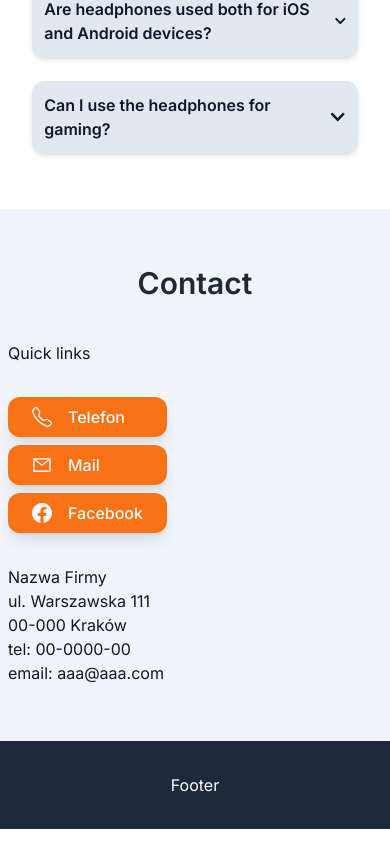
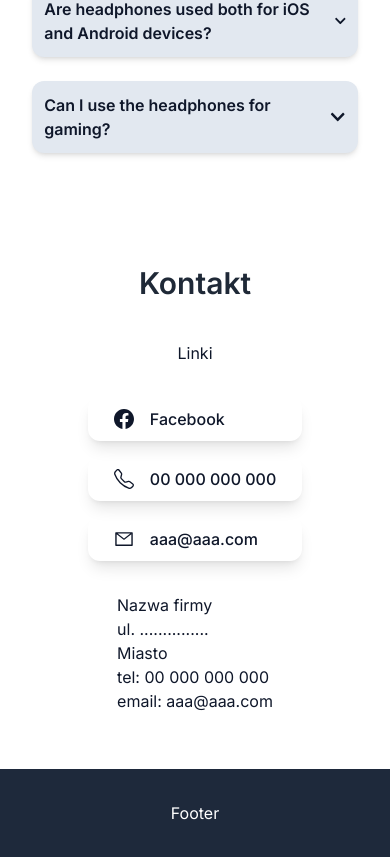
Before and after one commit to davidkrupa/services_web, a Next.js app: page / in a window 390 px wide. Shown: the part 7417-8274 px from the top of the page. Before the commit the page ends 8246 px from the top, so only its background shows below. Built offline with nearby package versions, Linux system fonts and the light colour scheme.

Commit message:
responsiveness and effects on contact component

```diff
--- a/containers/Contact.jsx
+++ b/containers/Contact.jsx
@@ -6,40 +6,62 @@ const Contact = () => {
   return (
     <div
       id="contact"
-      className="flex flex-col justify-center items-center w-full px-2 sm:px-6 py-14 gap-10 bg-slate-100"
+      className="flex flex-col justify-center items-center w-full px-2 sm:px-6 py-14 gap-10 bg-primary-50"
     >
-      <h2 className="text-3xl text-gray-800 font-semibold">Contact</h2>
+      <h2 className="text-3xl text-gray-800 text-center font-semibold">
+        Kontakt
+      </h2>
       <div className="flex flex-col sm:flex-row justify-around items-start w-full gap-8 sm:gap-16">
-        <div>Quick links</div>
-        <div className="flex flex-col justify-center items-start gap-2">
-          <a className="px-6 py-2 w-full rounded-xl text-slate-50  font-medium shadow-lg hover:shadow-xl bg-orange-500 hover:bg-orange-600 transition ease-in-out delay-50 cursor-pointer">
+        <div className="flex justify-center items-center w-full sm:w-1/3">
+          Linki
+        </div>
+        <div className="flex justify-center items-center w-full sm:w-1/3">
+          <div className="flex flex-col justify-start items-center gap-4 sm:gap-6">
+            <a
+              href=""
+              target="_blank"
+              className="group px-6 py-2 w-full rounded-xl text-primary-50 font-medium shadow-lg border-2 border-transparent hover:border-secondary-600 hover:shadow-xl bg-secondary-500 hover:bg-white transition ease-in-out delay-50 cursor-pointer"
+            >
               <div className="flex justify-start items-center gap-4">
-              <BsTelephone className="shrink-0 text-xl text-slate-50" />
-              Telefon
+                <BsFacebook className="shrink-0 text-xl text-primary-50 group-hover:text-secondary-600 transition ease-in-out delay-50 cursor-pointer" />
+                <span className="whitespace-nowrap group-hover:text-secondary-600 transition ease-in-out delay-50 cursor-pointer">
+                  Facebook
+                </span>
               </div>
             </a>
-          <a className="px-6 py-2 w-full rounded-xl text-slate-50  font-medium shadow-lg hover:shadow-xl bg-orange-500 hover:bg-orange-600 transition ease-in-out delay-50 cursor-pointer">
+            <a
+              href=""
+              className="group px-6 py-2 w-full rounded-xl text-primary-50 font-medium shadow-lg border-2 border-transparent hover:border-secondary-600 hover:shadow-xl bg-secondary-500 hover:bg-white transition ease-in-out delay-50 cursor-pointer"
+            >
               <div className="flex justify-start items-center gap-4">
-              <AiOutlineMail className="shrink-0 text-xl text-slate-50" />
-              Mail
+                <BsTelephone className="shrink-0 text-xl text-primary-50 group-hover:text-secondary-600 transition ease-in-out delay-50 cursor-pointer" />
+                <span className="whitespace-nowrap group-hover:text-secondary-600 transition ease-in-out delay-50 cursor-pointer">
+                  00 000 000 000
+                </span>
               </div>
             </a>
-          <a className="px-6 py-2 w-full rounded-xl text-slate-50  font-medium shadow-lg hover:shadow-xl bg-orange-500 hover:bg-orange-600 transition ease-in-out delay-50 cursor-pointer">
+            <a
+              href=""
+              className="group px-6 py-2 w-full rounded-xl text-primary-50 font-medium shadow-lg border-2 border-transparent hover:border-secondary-600 hover:shadow-xl bg-secondary-500 hover:bg-white transition ease-in-out delay-50 cursor-pointer"
+            >
               <div className="flex justify-start items-center gap-4">
-              <BsFacebook className="shrink-0 text-xl text-slate-50" />
-              Facebook
+                <AiOutlineMail className="shrink-0 text-xl text-primary-50 group-hover:text-secondary-600 transition ease-in-out delay-50 cursor-pointer" />
+                <span className="whitespace-nowrap group-hover:text-secondary-600 transition ease-in-out delay-50 cursor-pointer">
+                  aaa@aaa.com
+                </span>
               </div>
             </a>
           </div>
-        <div className="flex flex-col justify-center items-center">
+        </div>
+        <div className="flex flex-col justify-center items-center w-full sm:w-1/3">
           <p>
-            Nazwa Firmy
+            Nazwa firmy
             <br />
-            ul. Warszawska 111
+            ul. ...............
             <br />
-            00-000 Kraków
+            Miasto
             <br />
-            tel: 00-0000-00
+            tel: 00 000 000 000
             <br />
             email: aaa@aaa.com
           </p>
```
Lines whose indentation alone changed are shown as unchanged.
